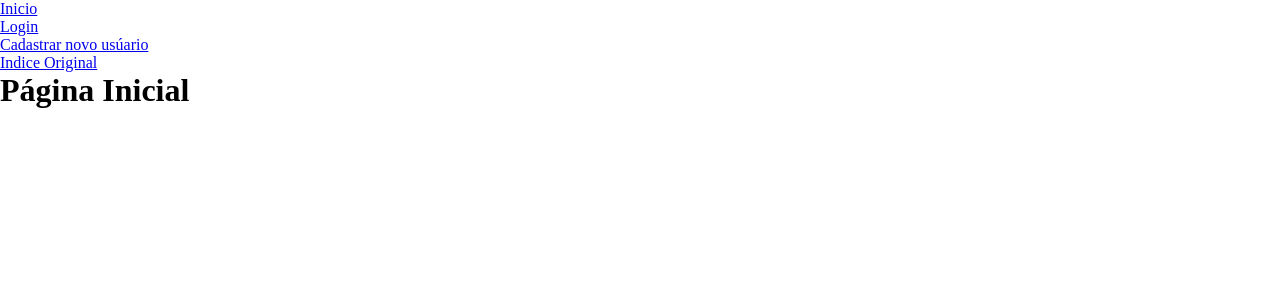
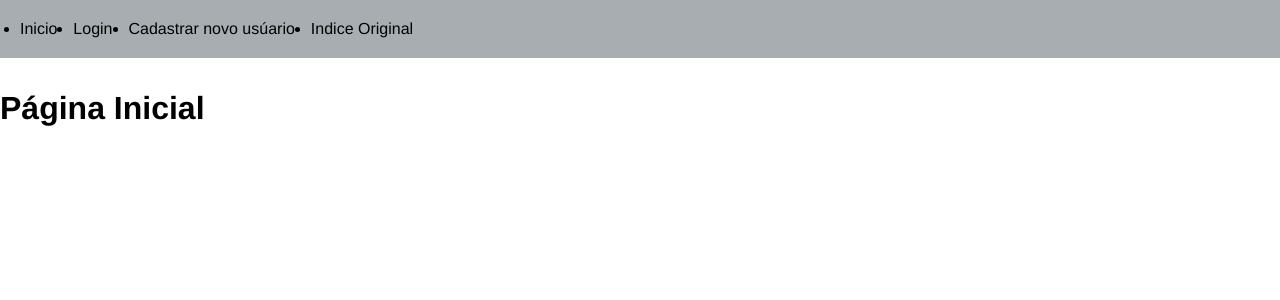
Before and after one commit to BavarescoRicardo/festival-front, a Next.js app: page / in a window 1280 px wide. Shown: the top 300 px of the page. Built offline with nearby package versions, Linux system fonts and the light colour scheme.

Commit message:
estilos para paginas com modules

```diff
--- a/componentes/BarraNavegacao.tsx
+++ b/componentes/BarraNavegacao.tsx
@@ -1,8 +1,9 @@
 import Link from 'next/link'
+import styles from '../styles/Navegacao.module.css'
 
 export default function BarraNavegacao() {
     return (
-        <ul>
+        <ul className={styles.navbar}>
             <li>
                 <Link href="/">Inicio</Link>
             </li>
--- /dev/null
+++ b/styles/Navegacao.module.css
@@ -0,0 +1,19 @@
+.navbar {
+    display: flex;
+    background-color: rgba(133, 141, 146, 0.719);
+    padding: 20px 20px;
+    margin-bottom: 2em;
+
+}
+
+.navbar a {
+    color: #000;
+    margin-right: 1em;
+    text-decoration: none;
+    transition: .3s;
+
+}
+
+.navbar a:hover {
+    color: rgba(56, 67, 139, 0.836);
+}
--- a/styles/globals.css
+++ b/styles/globals.css
@@ -1,86 +1,6 @@
-:root {
-  --max-width: 1100px;
-  --border-radius: 12px;
-  --font-mono: ui-monospace, Menlo, Monaco, 'Cascadia Mono', 'Segoe UI Mono',
-    'Roboto Mono', 'Oxygen Mono', 'Ubuntu Monospace', 'Source Code Pro',
-    'Fira Mono', 'Droid Sans Mono', 'Courier New', monospace;
-
-  --foreground-rgb: 0, 0, 0;
-  --background-start-rgb: 214, 219, 220;
-  --background-end-rgb: 255, 255, 255;
-
-  --primary-glow: conic-gradient(
-    from 180deg at 50% 50%,
-    #16abff33 0deg,
-    #0885ff33 55deg,
-    #54d6ff33 120deg,
-    #0071ff33 160deg,
-    transparent 360deg
-  );
-  --secondary-glow: radial-gradient(
-    rgba(255, 255, 255, 1),
-    rgba(255, 255, 255, 0)
-  );
-
-  --tile-start-rgb: 239, 245, 249;
-  --tile-end-rgb: 228, 232, 233;
-  --tile-border: conic-gradient(
-    #00000080,
-    #00000040,
-    #00000030,
-    #00000020,
-    #00000010,
-    #00000010,
-    #00000080
-  );
-
-  --callout-rgb: 238, 240, 241;
-  --callout-border-rgb: 172, 175, 176;
-  --card-rgb: 180, 185, 188;
-  --card-border-rgb: 131, 134, 135;
-}
-
-@media (prefers-color-scheme: dark) {
-  :root {
-    --foreground-rgb: 255, 255, 255;
-    --background-start-rgb: 0, 0, 0;
-    --background-end-rgb: 0, 0, 0;
-
-    --primary-glow: radial-gradient(rgba(1, 65, 255, 0.4), rgba(1, 65, 255, 0));
-    --secondary-glow: linear-gradient(
-      to bottom right,
-      rgba(1, 65, 255, 0),
-      rgba(1, 65, 255, 0),
-      rgba(1, 65, 255, 0.3)
-    );
-
-    --tile-start-rgb: 2, 13, 46;
-    --tile-end-rgb: 2, 5, 19;
-    --tile-border: conic-gradient(
-      #ffffff80,
-      #ffffff40,
-      #ffffff30,
-      #ffffff20,
-      #ffffff10,
-      #ffffff10,
-      #ffffff80
-    );
-
-    --callout-rgb: 20, 20, 20;
-    --callout-border-rgb: 108, 108, 108;
-    --card-rgb: 100, 100, 100;
-    --card-border-rgb: 200, 200, 200;
-  }
-}
-
 * {
   padding: 0;
   margin: 0;
-  /* font:var(--font-mono); */
+  /* font-family: 'Franklin Gothic Medium', 'Arial Narrow', Arial, sans-serif; */
+  font-family: Helvetica, sans-serif;
 }
-
-@media (prefers-color-scheme: dark) {
-  html {
-    color-scheme: dark;
-  }
-}
```
